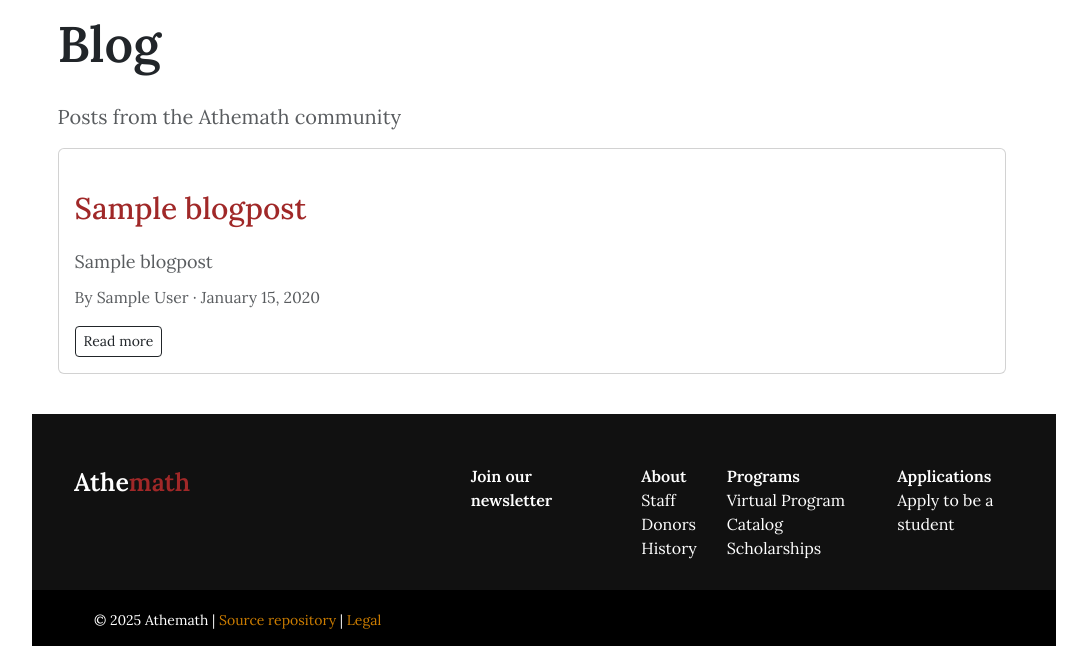
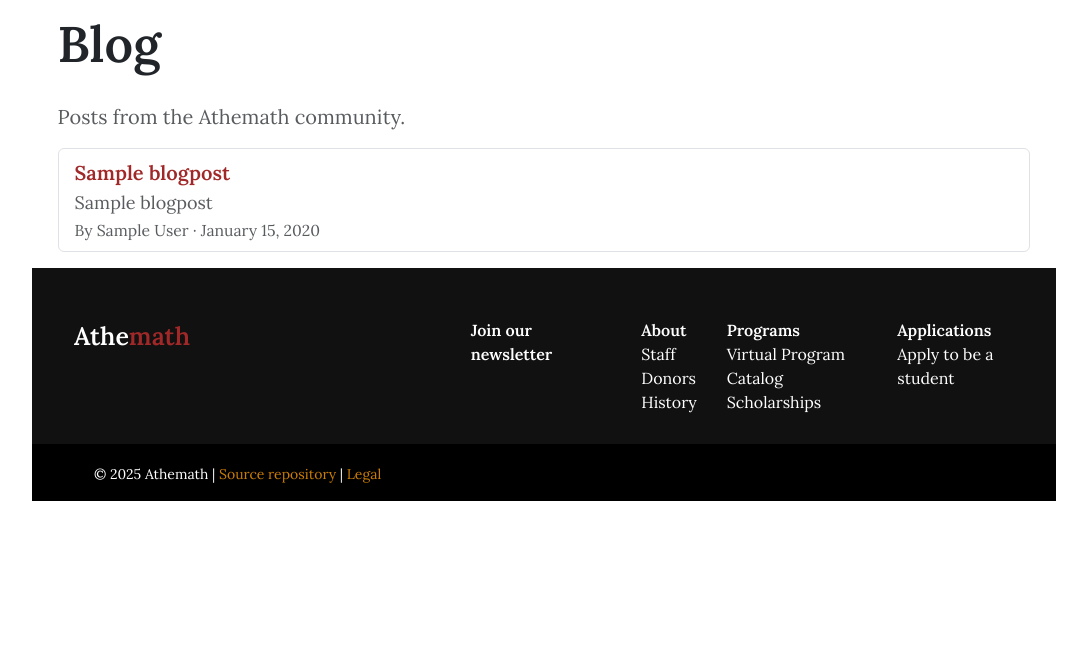
Before and after one commit to vEnhance/athe-web, a Django app: page /weblog/blog/ in a window 1280 px wide. Shown: the part 56-702 px from the top of the page, without its empty margins (96-1183 px from the left). Run offline with Django 4.2, Linux system fonts and the light colour scheme; tables that the repository leaves empty hold one stand-in row (values such as "Sample post"); parts of the project's set-up code (start-up, migrations or seed data) failed here and were passed over; some libraries are stand-ins or nearby versions.

Commit message:
polish: more compact blog post list

```diff
--- a/weblog/templates/weblog/blogpost_list.html
+++ b/weblog/templates/weblog/blogpost_list.html
@@ -5,28 +5,22 @@
 {% block content %}
     <div id="content">
         <h1>Blog</h1>
-        <p class="lead text-muted">Posts from the Athemath community</p>
+        <p class="lead text-muted">Posts from the Athemath community.</p>
         {% if posts %}
-            <div class="row">
+            <div class="list-group">
                 {% for post in posts %}
-                    <div class="col-12 mb-4">
-                        <div class="card">
-                            <div class="card-body">
-                                <h2 class="h4 card-title">
-                                    <a href="{{ post.get_absolute_url }}" class="text-decoration-none">{{ post.title }}</a>
-                                </h2>
-                                {% if post.subtitle %}<p class="card-subtitle text-muted mb-2">{{ post.subtitle }}</p>{% endif %}
-                                <p class="card-text">
-                                    <small class="text-muted">
-                                        By {{ post.display_author }} &middot;
-                                        {{ post.display_date|date:"F j, Y" }}
-                                    </small>
-                                </p>
-                                <a href="{{ post.get_absolute_url }}"
-                                   class="btn btn-outline-dark btn-sm">Read more</a>
-                            </div>
-                        </div>
-                    </div>
+                    <a href="{{ post.get_absolute_url }}"
+                       class="list-group-item list-group-item-action">
+                        <h3 class="my-1 py-0">{{ post.title }}</h3>
+                        {% if post.subtitle %}
+                            <span class="text-muted">{{ post.subtitle }}</span>
+                            <br />
+                        {% endif %}
+                        <small class="text-muted">
+                            By {{ post.display_author }} &middot;
+                            {{ post.display_date|date:"F j, Y" }}
+                        </small>
+                    </a>
                 {% endfor %}
             </div>
         {% else %}
```
